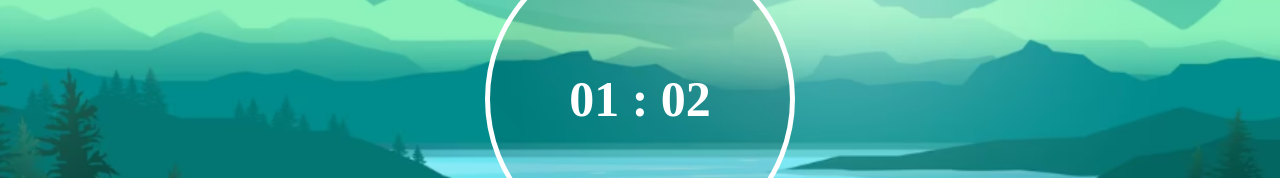
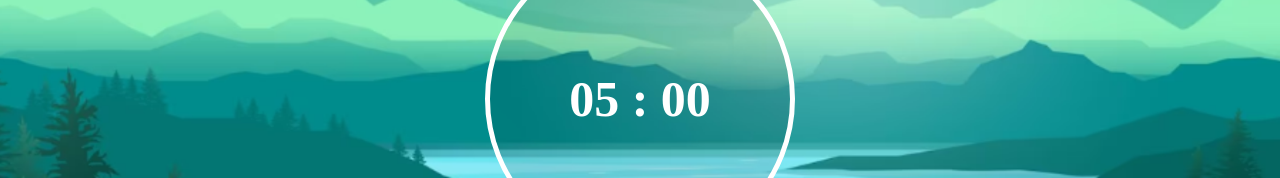
Before and after one commit to ateki/MindfullnessApp, a React (Create React App) app: page /pomodoro in a window 1280 px wide. Shown: the part 223-401 px from the top of the page. Built offline with nearby package versions, Linux system fonts and the light colour scheme; a web font is replaced by a local one.

Commit message:
renamed and set DEFAULT_WORK_DURATION

```diff
--- a/src/components/PomodoroTimerOnStart.js
+++ b/src/components/PomodoroTimerOnStart.js
@@ -123,30 +123,19 @@ const marks = [
  * @returns
  */
  //TODO Slider added and pass time set to countdown
-// TODO Attempted to have DigitalTime Display but ggetting error too many re-renders.
 function PomodoroTimerOnStart(props) {
 
-
-    const TEST_DURATION = 62; // 5 secs
-    console.log(`TEST_DURATION = ${TEST_DURATION}`);
+      // Initial starting time
+      const DEFAULT_WORK_DURATION  = 300; // 5 mins
 
       // Time remaining
-    /*  const [timeLeft, setTimeLeft] = useState(durationInMins * 60); */
-    const [timeLeft, setTimeLeft] = useState(TEST_DURATION);
+      const [timeLeft, setTimeLeft] = useState(DEFAULT_WORK_DURATION);
+      const [isTimerRunning, setIsTimerRunning]= useState(false);
 
       /*       // Initial starting time
-      const [durationInMins, setDurationInMins] = useState(2);                   // time in minutes
-      const [durationInMs, setDurationInMs] = useState(60000 * durationInMins);  // time in milliseconds
+      const [durationInMins, setDurationInMins] = useState(DEFAULT_WORK_DURATION);      // time in minutes
+      const [durationInMs, setDurationInMs] = useState(60000 * DEFAULT_WORK_DURATION);  // time in milliseconds
        */
-
-    /*   // NO LONGER USING THESE 3....
-      const [minsLeft, setMinsLeft] = useState(durationInMins);
-      const [secsLeft, setSecsLeft] = useState(2);
-      const [countdownDisplay, setCountdownDisplay] = useState(null);   */
-
-      const [isTimerRunning, setIsTimerRunning]= useState(false); // rename isPaused
-      /* const [intervalId, setIntervalId]= useState();  */// for now auto start
-
 
       const startTimer = () => {
         console.log(`startTimer`);
@@ -161,7 +150,7 @@ function PomodoroTimerOnStart(props) {
       const resetTimer = () => {
         console.log(`resetTimer`);
         setIsTimerRunning(false);
-        setTimeLeft(TEST_DURATION);
+        setTimeLeft(DEFAULT_WORK_DURATION);
 
       }
 
@@ -190,11 +179,6 @@ function PomodoroTimerOnStart(props) {
         return formatTimeLeft(mins, secs);
         //return `${mins < 10 ? '0' + min : min} : ${secs < 10 ? '0' + secs : secs}`;
       }
-
-
-
-
-
 
 
       useEffect(() => {
@@ -255,10 +239,10 @@ function PomodoroTimerOnStart(props) {
               )
             }
 
-            {/* TODO: show reset button only when timer not running and not at start ie: timesLeft < timer duration */}
+            {/* show reset button only when timer not running and not at start ie: timesLeft < timer duration */}
             {
             /*   !isTimerRunning && (timeLeft < TEST_DURATION}) */
-              (!isTimerRunning && timeLeft < TEST_DURATION)
+              (!isTimerRunning && timeLeft < DEFAULT_WORK_DURATION)
               ?
               (
                   <input type="button" value="Reset" style={styles.ctrlBtn}
```
Lines whose indentation alone changed are shown as unchanged.
